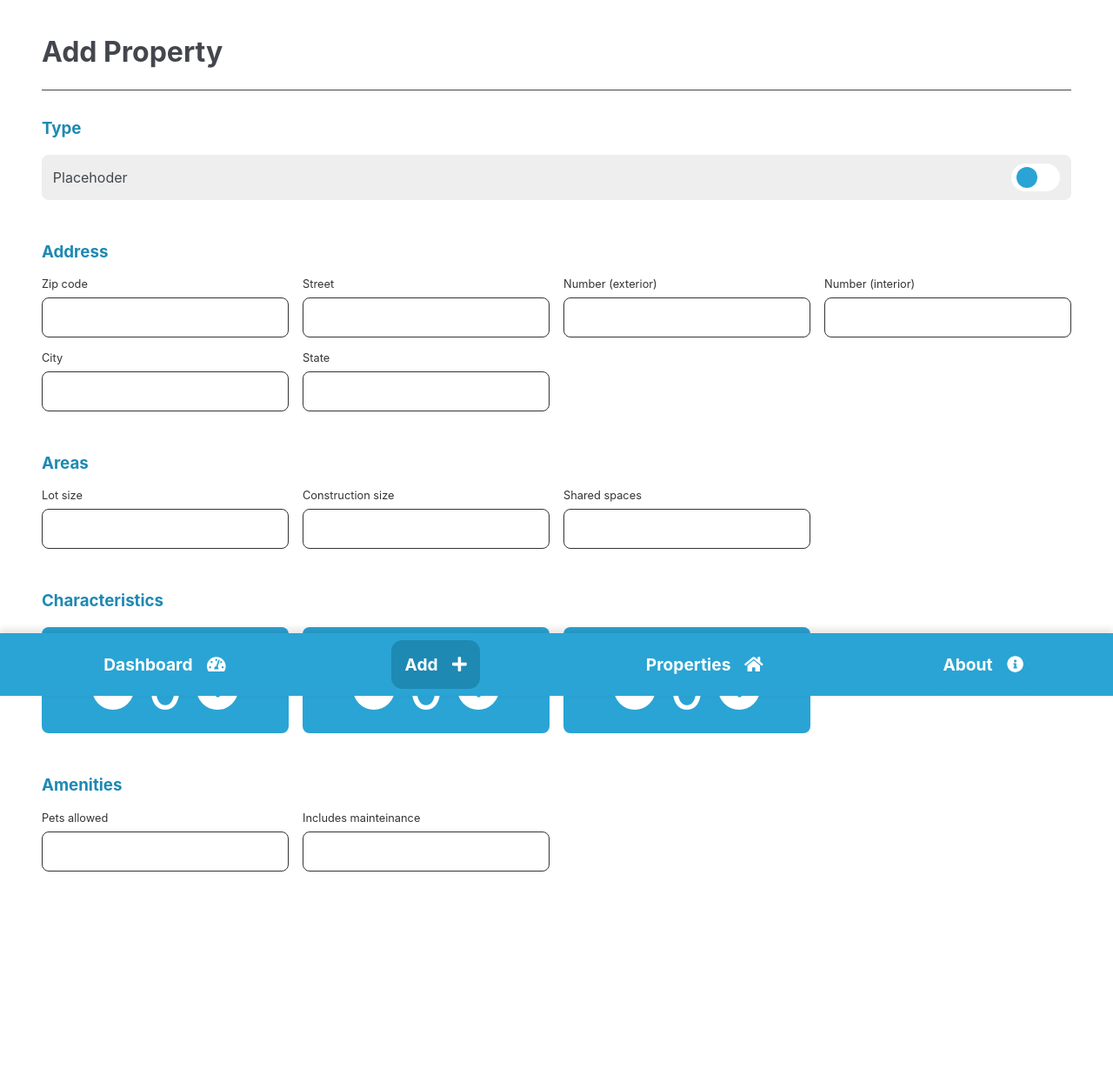
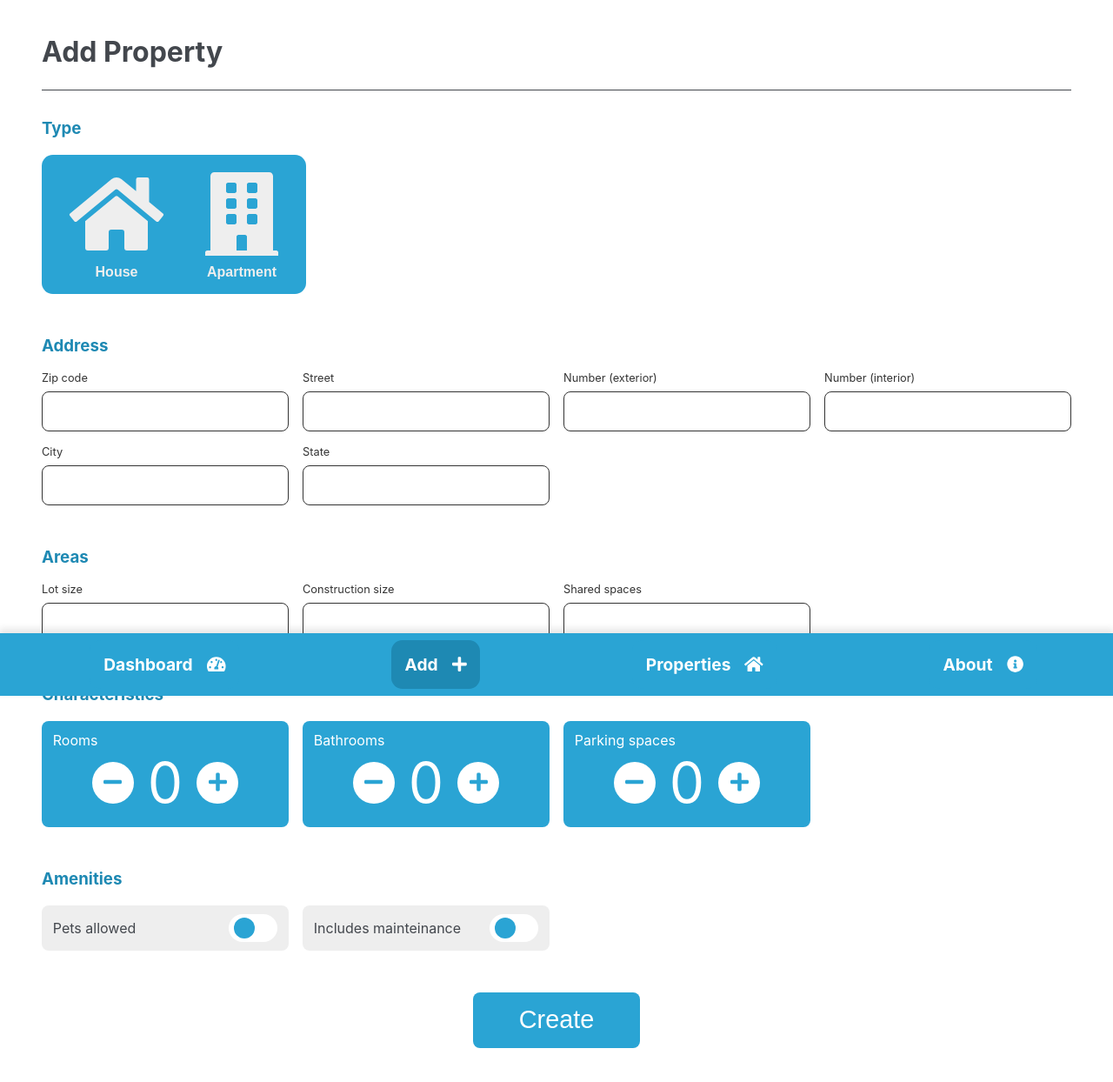
Before and after one commit to denkiapple/PropertyCreator, a React (Create React App) app: page /addproperty in a window 1280 px wide. Shown: the top 1244 px of the page at 87% size. Before the commit the page ends 1146 px from the top, so only its background shows below. Built offline with nearby package versions, Linux system fonts and the light colour scheme.

Commit message:
Update: Card, Grid and PropertyForm: minor updates

```diff
--- a/src/Components/Card/Card.jsx
+++ b/src/Components/Card/Card.jsx
@@ -45,31 +45,42 @@ const Card = ({ property }) => {
 
       <div className={styles.charsContainer}>
         <div>
-          {constructionSize}mt<sup>2</sup>
+          {type === 1 ? (
+            <FontAwesomeIcon icon={faBuilding} className={styles.searchIcon} />
+          ) : (
+            <FontAwesomeIcon icon={faHome} className={styles.searchIcon} />
+          )}
         </div>
         <div>
-          <FontAwesomeIcon icon={faBuilding} className={styles.searchIcon} />
-          <FontAwesomeIcon icon={faHome} className={styles.searchIcon} />
-          {type}
+          {constructionSize}mt<sup>2</sup>
         </div>
       </div>
 
       <div className={styles.charsContainer}>
-        <div><FontAwesomeIcon icon={faBed} className={styles.searchIcon} />
+        <div>
+          <FontAwesomeIcon icon={faBed} className={styles.searchIcon} />
+          <span className={styles.info}>
             {rooms}
+          </span>
         </div>
         <div>
           <FontAwesomeIcon icon={faToilet} className={styles.searchIcon} />
+          <span className={styles.info}>
             {bathrooms}
+          </span>
         </div>
         <div>
           <FontAwesomeIcon icon={faCarSide} className={styles.searchIcon} />
+          <span className={styles.info}>
             {parkingSpaces}
+          </span>
         </div>
+
+        {petsAllowed && (
           <div>
             <FontAwesomeIcon icon={faDog} className={styles.searchIcon} />
-          {petsAllowed}
           </div>
+        )}
       </div>
     </div>
   );
--- a/src/Components/Card/Card.module.css
+++ b/src/Components/Card/Card.module.css
@@ -1,34 +1,29 @@
 .layout {
   margin: 0;
   padding: 1rem;
+  min-height: 4rem;
+
   background-color: var(--color-white);
   border-radius: 0.8rem;
   box-shadow: var(--shadow);
-}
-
-.card {
-  min-height: 4rem;
-
-  display: flex;
-  flex-direction: column;
-  align-items: center;
-  justify-content: center;
-
-  background-color: var(--color-white);
-  border-radius: 0.25rem;
-  box-shadow: var(--shadow-light);
 
   cursor: pointer;
   transition: all 600ms;
 }
 
-.card:hover {
+.layout:hover {
   box-shadow: var(--shadow-hover);
 }
 
 .charsContainer {
+  margin-top: 1rem;
   display: flex;
   flex-direction: row;
   align-items: center;
   justify-content: space-around;
+  font-size: 1.2rem;
 }
+
+.info {
+  margin-left: 0.8rem;
+}
--- a/src/Components/Grid/Grid.module.css
+++ b/src/Components/Grid/Grid.module.css
@@ -4,7 +4,13 @@
   gap: 1rem;
 }
 
-@media only screen and (min-width: 600px) {
+@media only screen and (min-width: 500px) {
+  .layout {
+    grid-template-columns: repeat(2, 1fr);
+  }
+}
+
+@media only screen and (min-width: 800px) {
   .layout {
     grid-template-columns: repeat(3, 1fr);
   }
--- a/src/Containers/About/About.jsx
+++ b/src/Containers/About/About.jsx
@@ -12,9 +12,6 @@ const About = () => {
         <h3>Hello there!</h3>
         <p>
           This app was created using the Create-React-App tool, npm, webapack, and of course React.
-        </p>
-        <p>
-          Developed in 2021 by Ulises Torner Campuzano
         </p>
       </section>
 
@@ -33,6 +30,12 @@ const About = () => {
           Íconos por <a href="https://fontawesome.com/">Font Awesome</a>
         </p>
       </section>
+
+      <section>
+        <p>
+          Developed in 2021 by Ulises Torner Campuzano
+        </p>
+      </section>
     </main>
   );
 };
--- a/src/Containers/PropertyForm/PropertyForm.jsx
+++ b/src/Containers/PropertyForm/PropertyForm.jsx
@@ -1,16 +1,38 @@
 import React from "react";
-import { Grid, Toggle, NumberInput } from "../../Components";
+import { Grid, Select, Toggle, NumberInput } from "../../Components";
+
+
+import { FontAwesomeIcon } from '@fortawesome/react-fontawesome'
+import {
+  faBuilding,
+  faHome,
+
+  faTree,
+  faCity,
+  faSwimmingPool,
+} from '@fortawesome/free-solid-svg-icons'
+
 
 import { PROPERTY_TYPES } from "../../constants";
 
 import styles from "./PropertyForm.module.css";
 
 const PropertyForm = ({ props }) => {
+  const propertyOptions = PROPERTY_TYPES
+    .map(pt => ({
+      ...pt,
+      icon: pt.id === 1 ? (
+        <FontAwesomeIcon icon={faHome} className={styles.navIcon} />
+        ) : (
+        <FontAwesomeIcon icon={faBuilding} className={styles.navIcon} />
+      ),
+    }));
+
   return (
     <div className={styles.layout}>
       <section>
         <h3>Type</h3>
-        <Toggle options={PROPERTY_TYPES} />
+        <Select options={propertyOptions} />
       </section>
 
       <section>
@@ -80,16 +102,15 @@ const PropertyForm = ({ props }) => {
       <section>
         <h3>Amenities</h3>
         <Grid>
-          <div className={styles.inputContainer}>
-            <label className={styles.label}>Pets allowed</label>
-            <input className={styles.input} type="text"></input>
-          </div>
+          <Toggle text="Pets allowed" />
+          <Toggle text="Includes mainteinance" />
+        </Grid>
+      </section>
 
-          <div className={styles.inputContainer}>
-            <label className={styles.label}>Includes mainteinance</label>
-            <input className={styles.input} type="text"></input>
-          </div>
-        </Grid>
+      <section>
+        <button className={styles.submitBtn} >
+          Create
+        </button>
       </section>
     </div>
   );
--- a/src/Containers/PropertyForm/PropertyForm.module.css
+++ b/src/Containers/PropertyForm/PropertyForm.module.css
@@ -18,6 +18,8 @@
 .input {
   padding: 0.8rem 1rem;
   margin: 0;
+  width: 100%;
+
   border: 1px solid var(--color-grey);
   border-radius: 0.5rem;
   font-size: 1rem;
@@ -36,3 +38,19 @@ section h3 {
   text-align: left;
   color: var(--color-brand-dark);
 }
+
+.submitBtn {
+  border: none;
+  border-radius: 0.5rem;
+  width: 12rem;
+  height: 4rem;
+  font-size: 1.8rem;
+
+  color: var(--color-white);
+  background-color: var(--color-brand);
+  cursor: pointer;
+}
+
+.submitBtn:hover {
+  background-color: var(--color-brand-dark);
+}
```
Lines whose indentation alone changed are shown as unchanged.
